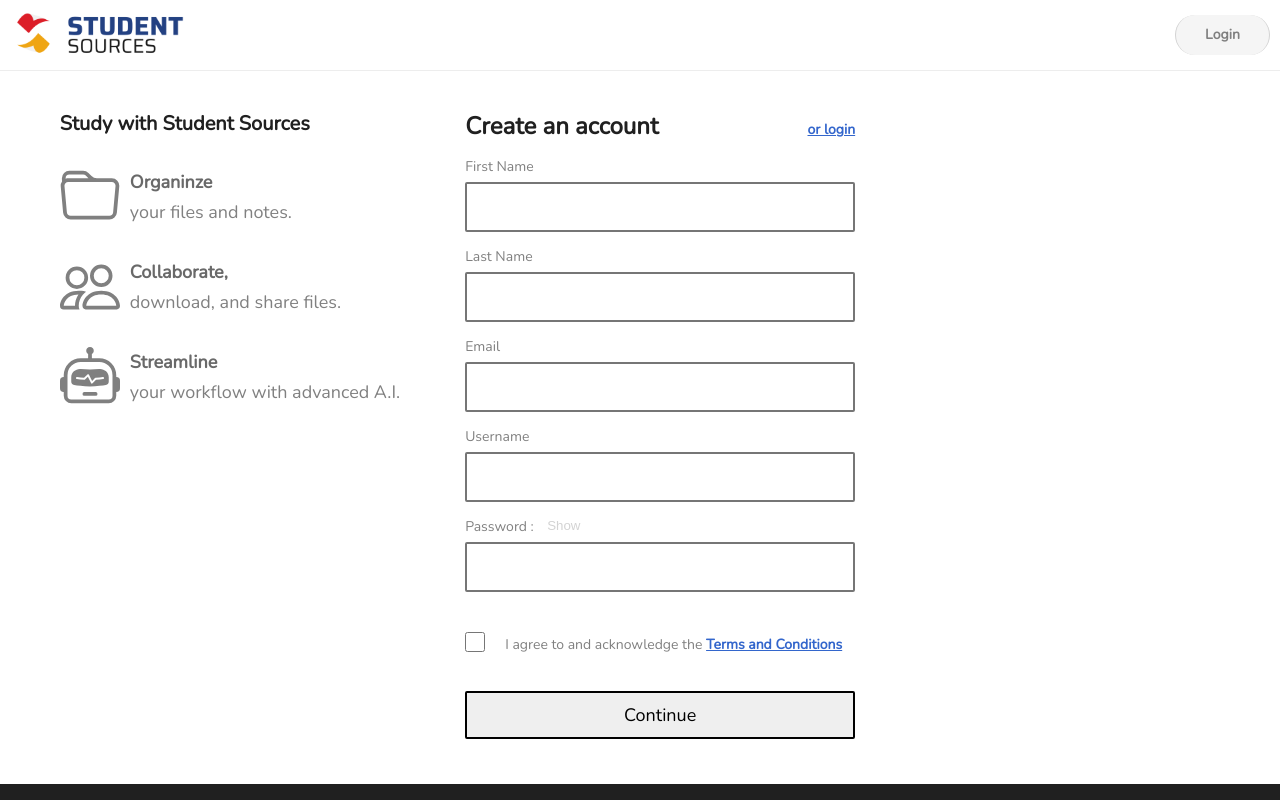
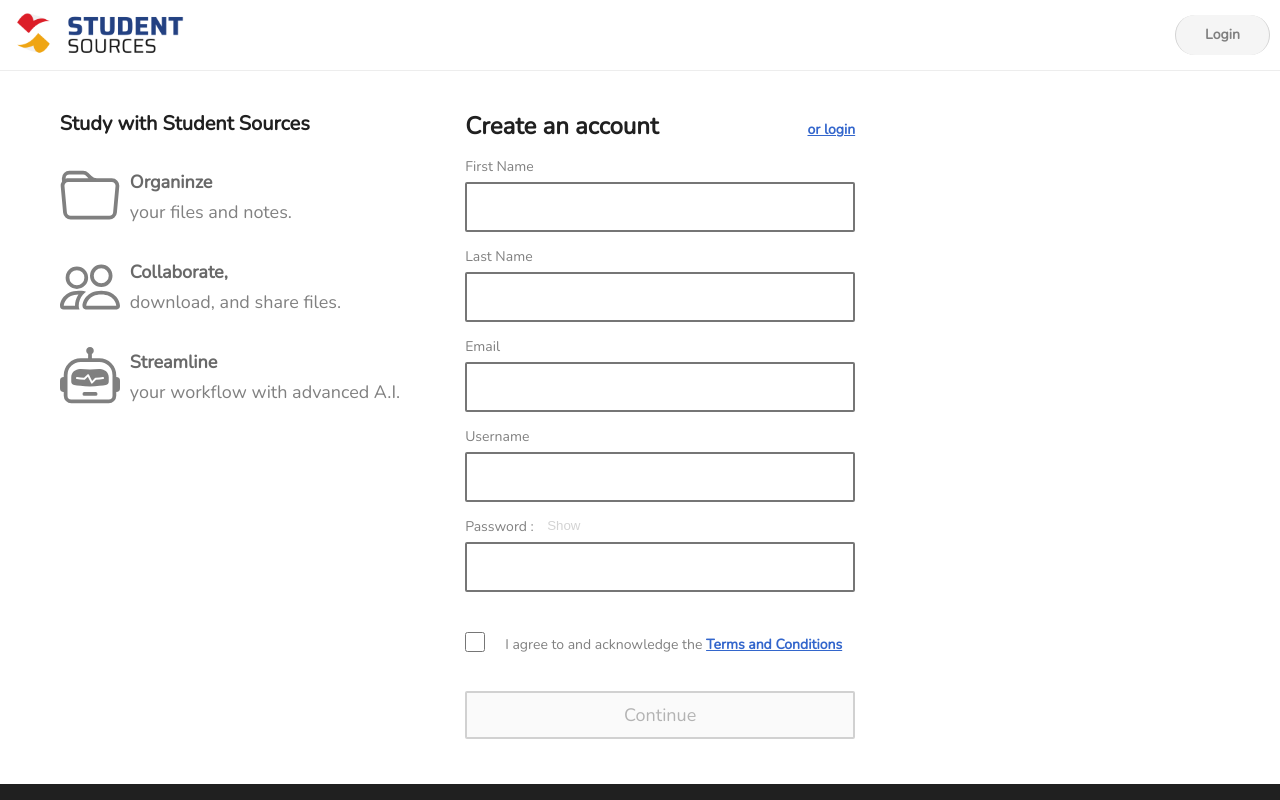
Before and after one commit to sfsu-joseo/csc648-848-05-sw-engineering-spring-2023-T04, a React (Create React App) app in the folder Milestones/M3/HorizontalPrototype/frontend/: page /sign-up in a window 1280 px wide. Shown: the top 800 px of the page. Built offline with nearby package versions, Linux system fonts and the light colour scheme.

Commit message:
Revert "adding free access, and more obvious form validation"
This reverts commit 0951fe9b4f07ed0866ee74cc329544749e089c27.

```diff
--- a/Milestones/M3/HorizontalPrototype/frontend/src/App.js
+++ b/Milestones/M3/HorizontalPrototype/frontend/src/App.js
@@ -43,11 +43,6 @@ function App() {
   const handleAuthenticate = async () => {
     let tempData = {};
     setData((tempData = JSON.parse(localStorage.getItem("data"))));
-
-    // --------- TEMPORARY BS ---------- //
-    setLoading(true);
-    return;
-
     try {
       const res = await axios.get(
         `/authenticate/${tempData.password}/${tempData.id}`
--- a/Milestones/M3/HorizontalPrototype/frontend/src/index.css
+++ b/Milestones/M3/HorizontalPrototype/frontend/src/index.css
@@ -418,7 +418,6 @@ button {
     margin-right: 20px;
     margin-top: 42px;
     float: right;
-    z-index: 1;
 }
 
 .valid {
--- a/Milestones/M3/HorizontalPrototype/frontend/src/pages/Login.js
+++ b/Milestones/M3/HorizontalPrototype/frontend/src/pages/Login.js
@@ -47,17 +47,6 @@ const Login = ({ data, windowDimension }) => {
     e.preventDefault();
 
     setErrMsg("");
-
-    // ---------- TEMPORARY -------- /
-    data.user = "test1234";
-    data.isLoggedIn = true;
-    data.id = 1;
-    data.password = "password";
-
-    localStorage.setItem("data", JSON.stringify(data));
-
-    navigate("/student");
-    return;
 
     if (!validName) {
       setUserFocus(true);
@@ -186,7 +175,7 @@ const Login = ({ data, windowDimension }) => {
                   autoComplete="off"
                   value={user.trim(" ")}
                   onChange={(e) => setUser(e.target.value.trim(" "))}
-                  // required
+                  required
                   aria-invalid={validName ? "false" : "true"}
                   aria-describedby="uidnote"
                   onFocus={() => setUserFocus(true)}
@@ -216,7 +205,7 @@ const Login = ({ data, windowDimension }) => {
                   autoComplete="new-password"
                   value={password.trim(" ")}
                   onChange={(e) => setPassword(e.target.value.trim(" "))}
-                  // required
+                  required
                   aria-invalid={validPassword ? "false" : "true"}
                   aria-describedby="pwdnote"
                   onFocus={() => setPasswordFocus(true)}
@@ -227,7 +216,7 @@ const Login = ({ data, windowDimension }) => {
 
                 <button
                   style={{ marginTop: "37px" }}
-                  // disabled={!validName || !validPassword ? true : false}
+                  disabled={!validName || !validPassword ? true : false}
                 >
                   Continue
                 </button>
@@ -367,7 +356,7 @@ const Login = ({ data, windowDimension }) => {
                   autoComplete="off"
                   value={user.trim(" ")}
                   onChange={(e) => setUser(e.target.value.trim(" "))}
-                  // required
+                  required
                   aria-invalid={validName ? "false" : "true"}
                   aria-describedby="uidnote"
                   onFocus={() => setUserFocus(true)}
@@ -398,7 +387,7 @@ const Login = ({ data, windowDimension }) => {
                   autoComplete="new-password"
                   value={password.trim(" ")}
                   onChange={(e) => setPassword(e.target.value.trim(" "))}
-                  // required
+                  required
                   aria-invalid={validPassword ? "false" : "true"}
                   aria-describedby="pwdnote"
                   onFocus={() => setPasswordFocus(true)}
@@ -409,7 +398,7 @@ const Login = ({ data, windowDimension }) => {
 
                 <button
                   style={{ marginTop: "37px" }}
-                  // disabled={!validName || !validPassword ? true : false}
+                  disabled={!validName || !validPassword ? true : false}
                 >
                   Continue
                 </button>
--- a/Milestones/M3/HorizontalPrototype/frontend/src/pages/Signup.js
+++ b/Milestones/M3/HorizontalPrototype/frontend/src/pages/Signup.js
@@ -92,17 +92,6 @@ const Signup = ({ data, windowDimension }) => {
     e.preventDefault();
 
     setErrMsg("");
-
-    // ---------- TEMPORARY -------- /
-    data.user = "test1234";
-    data.isLoggedIn = true;
-    data.id = 1;
-    data.password = "password";
-
-    localStorage.setItem("data", JSON.stringify(data));
-
-    navigate("/student");
-    return;
 
     // convert email to lowercase here
     let convertEmail = email.toLowerCase();
@@ -254,7 +243,7 @@ const Signup = ({ data, windowDimension }) => {
                   autoComplete="off"
                   value={firstName.trim(" ")}
                   onChange={(e) => setFirstName(e.target.value.trim(" "))}
-                  // required
+                  required
                   aria-invalid={validFirstName ? "false" : "true"}
                   aria-describedby="firstnamenote"
                   onFocus={() => setFirstNameFocus(true)}
@@ -277,7 +266,7 @@ const Signup = ({ data, windowDimension }) => {
                   autoComplete="off"
                   value={lastName.trim(" ")}
                   onChange={(e) => setLastName(e.target.value.trim(" "))}
-                  // required
+                  required
                   aria-invalid={validLastName ? "false" : "true"}
                   aria-describedby="lastnamenote"
                   onFocus={() => setLastNameFocus(true)}
@@ -302,7 +291,7 @@ const Signup = ({ data, windowDimension }) => {
                   autoComplete="off"
                   value={email.trim(" ")}
                   onChange={(e) => setEmail(e.target.value.trim(" "))}
-                  // required
+                  required
                   aria-invalid={validEmail ? "false" : "true"}
                   aria-describedby="emailnote"
                   onFocus={() => setEmailFocus(true)}
@@ -326,7 +315,7 @@ const Signup = ({ data, windowDimension }) => {
                   autoComplete="off"
                   value={user.trim(" ")}
                   onChange={(e) => setUser(e.target.value.trim(" "))}
-                  // required
+                  required
                   aria-invalid={validName ? "false" : "true"}
                   aria-describedby="uidnote"
                   onFocus={() => setUserFocus(true)}
@@ -357,7 +346,7 @@ const Signup = ({ data, windowDimension }) => {
                   autoComplete="new-password"
                   value={password.trim(" ")}
                   onChange={(e) => setPassword(e.target.value.trim(" "))}
-                  // required
+                  required
                   aria-invalid={validPassword ? "false" : "true"}
                   aria-describedby="pwdnote"
                   onFocus={() => setPasswordFocus(true)}
@@ -386,15 +375,15 @@ const Signup = ({ data, windowDimension }) => {
 
                 <button
                   style={{ marginTop: "37px" }}
-                  // disabled={
-                  //   !validName ||
-                  //   !validPassword ||
-                  //   !validFirstName ||
-                  //   !validLastName ||
-                  //   !validEmail
-                  //     ? true
-                  //     : false
-                  // }
+                  disabled={
+                    !validName ||
+                    !validPassword ||
+                    !validFirstName ||
+                    !validLastName ||
+                    !validEmail
+                      ? true
+                      : false
+                  }
                 >
                   Continue
                 </button>
@@ -654,7 +643,7 @@ const Signup = ({ data, windowDimension }) => {
                   autoComplete="off"
                   value={firstName.trim(" ")}
                   onChange={(e) => setFirstName(e.target.value.trim(" "))}
-                  // required
+                  required
                   aria-invalid={validFirstName ? "false" : "true"}
                   aria-describedby="firstnamenote"
                   onFocus={() => setFirstNameFocus(true)}
@@ -677,7 +666,7 @@ const Signup = ({ data, windowDimension }) => {
                   autoComplete="off"
                   value={lastName.trim(" ")}
                   onChange={(e) => setLastName(e.target.value.trim(" "))}
-                  // required
+                  required
                   aria-invalid={validLastName ? "false" : "true"}
                   aria-describedby="lastnamenote"
                   onFocus={() => setLastNameFocus(true)}
@@ -702,7 +691,7 @@ const Signup = ({ data, windowDimension }) => {
                   autoComplete="off"
                   value={email.trim(" ")}
                   onChange={(e) => setEmail(e.target.value.trim(" "))}
-                  // required
+                  required
                   aria-invalid={validEmail ? "false" : "true"}
                   aria-describedby="emailnote"
                   onFocus={() => setEmailFocus(true)}
@@ -726,7 +715,7 @@ const Signup = ({ data, windowDimension }) => {
                   autoComplete="off"
                   value={user.trim(" ")}
                   onChange={(e) => setUser(e.target.value.trim(" "))}
-                  // required
+                  required
                   aria-invalid={validName ? "false" : "true"}
                   aria-describedby="uidnote"
                   onFocus={() => setUserFocus(true)}
@@ -757,7 +746,7 @@ const Signup = ({ data, windowDimension }) => {
                   autoComplete="new-password"
                   value={password.trim(" ")}
                   onChange={(e) => setPassword(e.target.value.trim(" "))}
-                  // required
+                  required
                   aria-invalid={validPassword ? "false" : "true"}
                   aria-describedby="pwdnote"
                   onFocus={() => setPasswordFocus(true)}
@@ -786,15 +775,15 @@ const Signup = ({ data, windowDimension }) => {
 
                 <button
                   style={{ marginTop: "37px" }}
-                  // disabled={
-                  //   !validName ||
-                  //   !validPassword ||
-                  //   !validFirstName ||
-                  //   !validLastName ||
-                  //   !validEmail
-                  //     ? true
-                  //     : false
-                  // }
+                  disabled={
+                    !validName ||
+                    !validPassword ||
+                    !validFirstName ||
+                    !validLastName ||
+                    !validEmail
+                      ? true
+                      : false
+                  }
                 >
                   Continue
                 </button>
```
